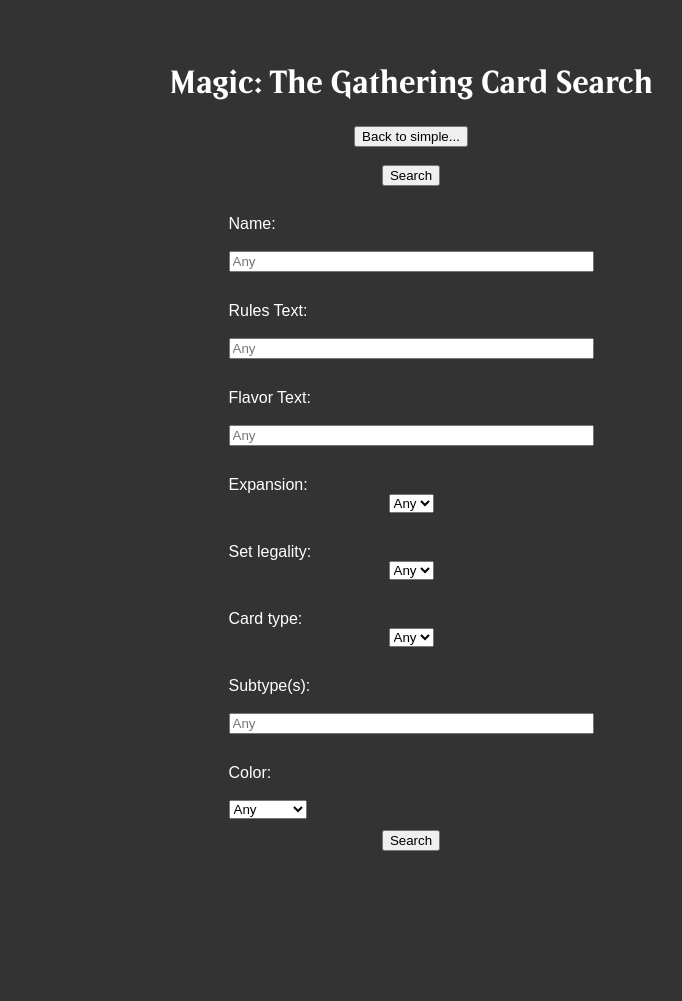
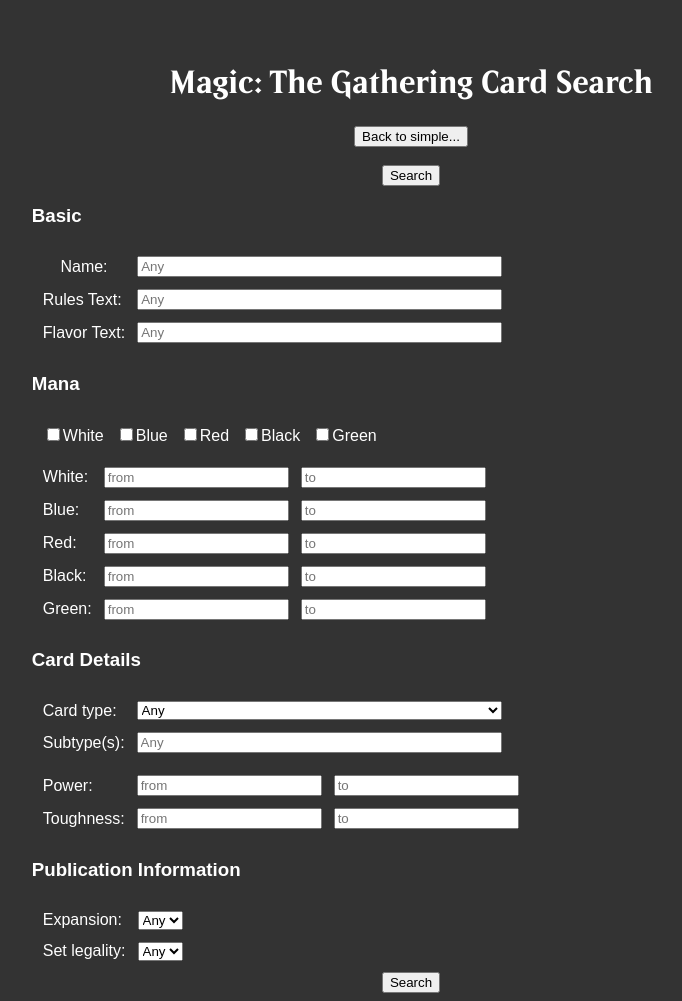
Before and after one commit to s-i-dunn-wsu/cs483_proj, a Python web app: template mtg_qe/site/templates/advanced.html in a window 1280 px wide. Shown: the whole page, without its empty margins (229-911 px from the left). Before the commit the page ends 851 px from the top, so only its background shows below. Run offline with Jinja, Linux system fonts and the light colour scheme; the template is opened without the code that fills it, so the values that code supplies are empty.

Commit message:
overhaul to the advanced search page

```diff
--- a/mtg_qe/site/templates/advanced.html
+++ b/mtg_qe/site/templates/advanced.html
@@ -7,6 +7,10 @@
         @font-face {
             font-family: "Beleren Bold";
             src:url("fonts/BELEREN-BOLD.woff") format("woff");
+        }
+        .form_content {
+            margin-left: 20%;
+            margin-right: 20%;
         }
     </style>
     <script src="/scripts/sanitize_query_text.js"></script>
@@ -20,80 +24,114 @@
         <input type="submit" value="Back to simple...">
     </form>
     <br/>
-
+    <div class="form_content">
     <form id="primaryForm" action="advanced_results" method="GET">
         <input type="submit" value="Search">
-        <table align="center">
-            <tr><td>
-            <br/>
-                <div align="left">Name:</div>
-            <br/>
-            <input class="searchbar" type="text" style="width:357px;" name="name" placeholder="Any">
-            </td></tr>
-            <tr><td>
-            <br/>
-                <div align="left">Rules Text:</div>
-            <br/>
-            <input class="searchbar" type="text" style="width:357px;" name="rules_text" placeholder="Any">
-            </td></tr>
-            <tr><td>
-            <br/>
-                <div align="left">Flavor Text:</div>
-            <br/>
-            <input class="searchbar" type="text" style="width:357px;" name="flavor_text" placeholder="Any">
-            </td></tr>
-            <tr><td>
-            <br/>
-                <div align="left">Expansion:</div>
-                <select name="expansions">
-                    <option value="">Any</option>
-                    {% for expansion in expansion_list %}
-                    <option value="{{ expansion }}">{{ expansion }}</option>
-                    {% endfor %}
-                </select>
-            </td></tr>
-            <tr><td>
-            <br/>
-                <div align="left">Set legality:</div>
-                <select name="format">
-                    <option value="">Any</option>
-                    {% for format in format_list %}
-                    <option value="{{ format }}">{{ format }}</option>
-                    {% endfor %}
-                </select>
-            </td></tr>
-            <tr><td>
-            <br/>
-                <div align="left">Card type:</div>
-                <select name="type">
+        <h3>Basic</h3>
+        <table>
+            <tr>
+                <td><div>Name:</div></td>
+                <td><input class="searchbar" type="text" style="width:357px;" name="name" placeholder="Any"></td>
+            </tr>
+            <tr>
+                <td><div align="left">Rules Text:</div></td>
+                <td><input class="searchbar" type="text" style="width:357px;" name="rules_text" placeholder="Any"></td>
+            </tr>
+            <tr>
+                <td><div align="left">Flavor Text:</div></td>
+                <td><input class="searchbar" type="text" style="width:357px;" name="flavor_text" placeholder="Any"></td>
+            </tr>
+        </table>
+        <h3>Mana</h3>
+        <table>
+            <tr>
+                <td><input type="checkbox" name="is_white">White</td>
+                <td><input type="checkbox" name="is_blue">Blue</td>
+                <td><input type="checkbox" name="is_red">Red</td>
+                <td><input type="checkbox" name="is_black">Black</td>
+                <td><input type="checkbox" name="is_green">Green</td>
+            </tr>
+        </table>
+        <table>
+            <tr>
+                <td><div align="left">White:</div></td>
+                <td><input type="number" name="white_from" placeholder="from"></td>
+                <td><input type="number" name="white_to" placeholder="to"></td>
+            </tr>
+            <tr>
+                <td><div align="left">Blue:</div></td>
+                <td><input type="number" name="blue_from" placeholder="from"></td>
+                <td><input type="number" name="blue_to" placeholder="to"></td>
+            </tr>
+            <tr>
+                <td><div align="left">Red:</div></td>
+                <td><input type="number" name="red_from" placeholder="from"></td>
+                <td><input type="number" name="red_to" placeholder="to"></td>
+            </tr>
+            <tr>
+                <td><div align="left">Black:</div></td>
+                <td><input type="number" name="black_from" placeholder="from"></td>
+                <td><input type="number" name="black_to" placeholder="to"></td>
+            </tr>
+            <tr>
+                <td><div align="left">Green:</div></td>
+                <td><input type="number" name="green_from" placeholder="from"></td>
+                <td><input type="number" name="green_to" placeholder="to"></td>
+            </tr>
+        </table>
+        <h3>Card Details</h3>
+        <table>
+            <tr>
+                <td><div align="left">Card type:</div></td>
+                <td><select name="type" style="width:100%;">
                     <option value="">Any</option>
                     {% for type in type_list %}
                     <option value="{{ type }}">{{ type }}</option>
                     {% endfor %}
-                </select>
-            </td></tr>
-            <tr><td>
-            <br/>
-                <div align="left">Subtype(s):</div>
-            <br/>
-            <input class="searchbar" type="text" style="width:357px;" name="subtype" placeholder="Any">
-            </td></tr>
-            <tr><td>
-            <br/>
-                <div align="left">Color:</div>
-            <br/>
-            <div align="left"><select name="color">
-            <option value="">Any</option>
-            <option value="White">White</option>
-            <option value="Blue">Blue</option>
-            <option value="Black">Black</option>
-            <option value="Red">Red</option>
-            <option value="Green">Green</option>
-            <option value="Colorless">Colorless</option>
-            </select></div>
-            </td></tr>
+                </select></td>
+            </tr>
+
+            <tr>
+                <td><div align="left">Subtype(s):</div></td>
+                <td><input class="searchbar" type="text" style="width:357px;" name="subtype" placeholder="Any"></td>
+            </tr>
+        </table>
+        <table>
+            <tr>
+                <td><div align="left">Power:</div></td>
+                <td><input type="number" name="power_from" placeholder="from"></td>
+                <td><input type="number" name="power_to" placeholder="to"></td>
+            </tr>
+            <tr>
+                <td><div align="left">Toughness:</div></td>
+                <td><input type="number" name="toughness_from" placeholder="from"></td>
+                <td><input type="number" name="toughness_to" placeholder="to"></td>
+            </tr>
+        </table>
+        <h3>Publication Information</h3>
+        <table>
+            <tr>
+                    <td><div align="left">Expansion:</div></td>
+                    <td><select name="expansions" style="width:100%;">
+                        <option value="">Any</option>
+                        {% for expansion in expansion_list %}
+                        <option value="{{ expansion }}">{{ expansion }}</option>
+                        {% endfor %}
+                    </select></td>
+                </tr>
+
+                <tr>
+                    <td><div align="left">Set legality:</div></td>
+                    <td><select name="format" style="width:100%;">
+                        <option value="">Any</option>
+                        {% for format in format_list %}
+                        <option value="{{ format }}">{{ format }}</option>
+                        {% endfor %}
+                    </select></td>
+                </tr>
         </table>
         <input type="submit" value="Search">
     </form>
+    </div>
 </body>
 </html>
```
Also changed, not shown: mtg_qe/site/main.py (+31 -9 lines).
